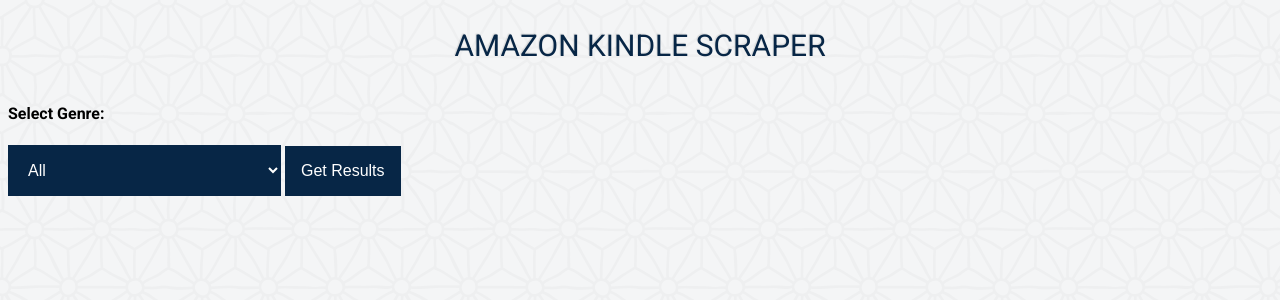
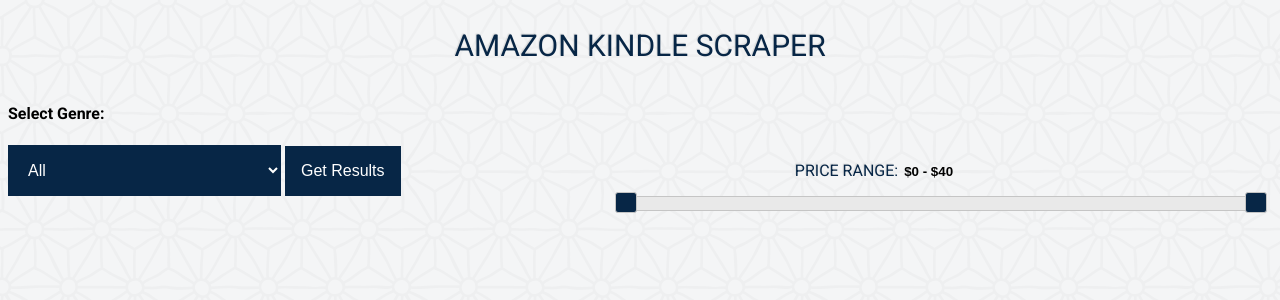
Before and after one commit to kervarecht/amazon-web-scraper-2, a Flask app: page / in a window 1280 px wide. Shown: the top 300 px of the page. Run offline with Flask 2, Linux system fonts and the light colour scheme; some libraries are stand-ins or nearby versions.

Commit message:
Price filter added

```diff
--- a/scraper.py
+++ b/scraper.py
@@ -32,8 +32,6 @@
         results_content = parsed_amazon_results.body.find_all('div', attrs={'class', 'zg_itemWrapper'})
 
         link_content = []
-        #This code occasionally causes a list index out of range error
-        #need to tweak the attributes it searches for in the soup
 
         deals = []
 
--- a/static/css/stylesheet.scss
+++ b/static/css/stylesheet.scss
@@ -22,6 +22,29 @@
     cursor: pointer;
     margin: auto;
 
+}
+
+#slider-div {
+    color: #072646;
+    width: 50%;
+    margin-right: 1em;
+    display: inline-block;
+    float: right;
+    .ui-slider-handle {
+        background-color: #072646;
+        &:hover {
+            background-color: #1058a3;
+        }
+        &:active {
+            background-color: #1058a3;
+        }
+    }
+    label {
+        color: #072646;
+    }
+    input {
+        background: transparent;
+    }
 }
 
 #genre-select {
@@ -194,7 +217,10 @@
 }
 
 table {
-  width: 100%;
+  width: 96%;
+  margin-left: 2%;
+  margin-right:2%;
+  margin-top: 2em;
 }
 
 .modal {
--- a/static/js/index2.js
+++ b/static/js/index2.js
@@ -1,6 +1,38 @@
 $(document).ready(function() {
+    var minPrice;
+    var maxPrice;
+    //initializing slider
+    $("#slider-range" ).slider({
+      range: true,
+      min: 0,
+      max: 40,
+      values: [ 0, 40 ],
+      slide: function( event, ui ) {
+        $( "#amount" ).val( "$" + ui.values[ 0 ] + " - $" + ui.values[ 1 ] );
+        minPrice = ui.values[0];
+        maxPrice = ui.values[1];
+    }
+    });
+    $( "#amount" ).val( "$" + $( "#slider-range" ).slider( "values", 0 ) +
+      " - $" + $( "#slider-range" ).slider( "values", 1 ) );
 
-    $('#get-results').on('click', function() {
+      //table filter function based on slider
+      $('.ui-slider-handle').on('click', function(event, ui){
+          $('tbody tr td:nth-child(3)').each(function(){
+             var price = $(this).html().replace('$', "");
+             price = parseFloat(price);
+             if (price <= maxPrice && price >= minPrice){
+                 $(this).parent().css('display', 'display');
+             }
+             else {
+                 $(this).parent().css('display', 'none');
+             }
+          });
+      });
+
+
+      //AJAX call in here
+      $('#get-results').on('click', function() {
         $('body').addClass("loading");
         var dataToSend = $('#genre-select').val();
         $('#info').css('visibility', 'hidden');
--- a/templates/index.html
+++ b/templates/index.html
@@ -4,9 +4,13 @@
 
 <head>
 <title>Web Scraper</title>
+<!-- CSS Links, local and jQuery UI -->
 <link rel='stylesheet' type='text/css' href="{{ url_for('static', filename='css/stylesheet.min.css') }}" />
+<link rel='stylesheet' type='text/css' href="https://code.jquery.com/ui/1.11.3/themes/smoothness/jquery-ui.css" />
+<!-- JS Links - jQuery, jQuery UI, tablesorter -->
 <script src="https://ajax.googleapis.com/ajax/libs/jquery/3.2.1/jquery.min.js"></script>
 <script src="https://cdnjs.cloudflare.com/ajax/libs/jquery.tablesorter/2.28.5/js/jquery.tablesorter.min.js"></script>
+<script src="https://code.jquery.com/ui/1.12.1/jquery-ui.min.js"></script>
 <script src="{{ url_for('static', filename='js/index2.js') }}"></script>
 </head>
 
@@ -112,6 +116,15 @@
 </select>
 
 <button class="dropbtn" id='get-results'>Get Results</button>
+<div id="slider-div">
+
+<p>
+  <label for="amount">Price range:</label>
+  <input type="text" id="amount" readonly style="border:0; font-weight:bold;">
+</p>
+
+<div id="slider-range"></div>
+</div>
 </div>
 </div>
 <table id="info" class="tablesorter">
```
Also changed, not shown: static/css/stylesheet.min.css.
